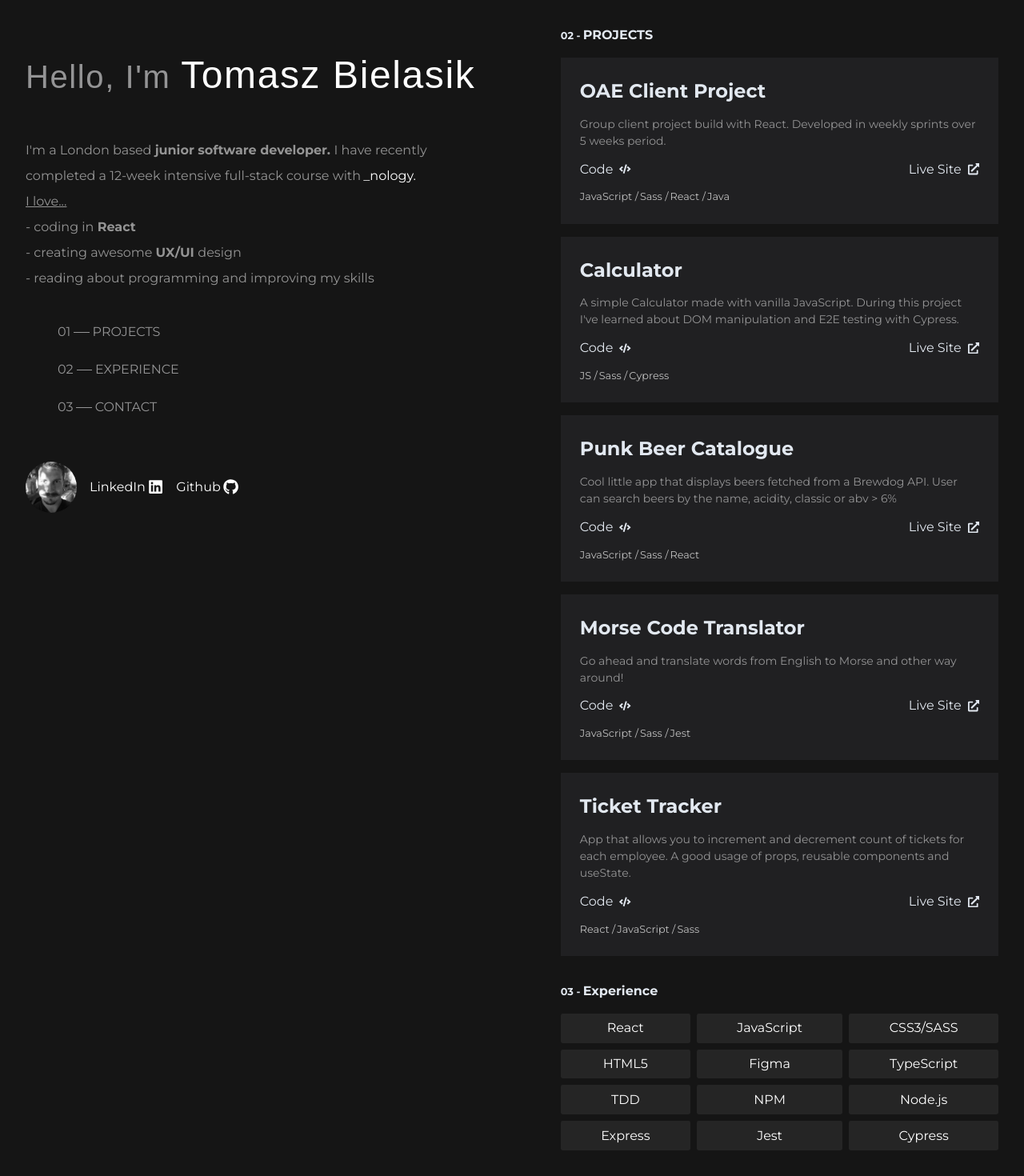
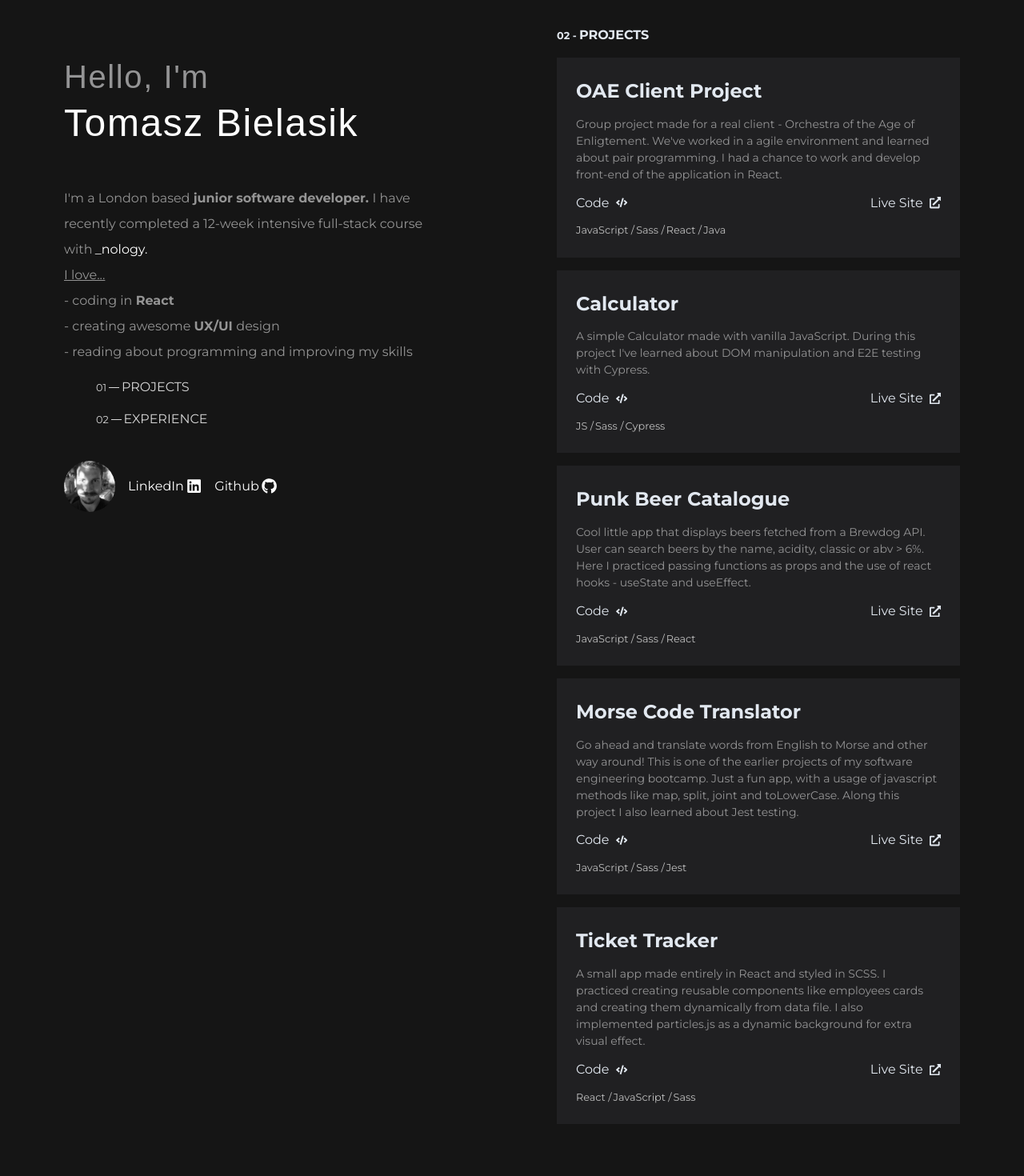
Before and after one commit to tommyb89/portfolio-react, a React (Create React App) app: page / in a window 1280 px wide. Shown: the top 1470 px of the page at 80% size. Before the commit the page ends 1438 px from the top, so only its background shows below. Built offline with nearby package versions, Linux system fonts and the light colour scheme; a web font is replaced by a local one.

Commit message:
created skill page, scrolling added changed styling

```diff
--- a/src/App.scss
+++ b/src/App.scss
@@ -3,5 +3,11 @@
 @use "./assets/sass/typography" as *;
 
 body {
-  padding: 0 2rem;
+  padding: 0 1rem;
 }
+
+@media screen and (min-width: 768px) {
+  body {
+    padding: 0 5rem;
+  }
+}
--- a/src/assets/data/projects.js
+++ b/src/assets/data/projects.js
@@ -3,20 +3,14 @@ const projects = [
   {
     id: "1",
     name: "OAE Client Project",
-    text: "Group client project build with React. Developed in weekly sprints over 5 weeks period.",
-    imgSrc:
-      "https://oae.co.uk/wp-content/uploads/2021/07/MicrosoftTeams-image-5-1250x825.jpg",
-    imageAlt: "OAE application",
+    text: "Group project made for a real client - Orchestra of the Age of Enligtement. We've worked in a agile environment and learned about pair programming. I had a chance to work and develop front-end of the application in React.",
     code: "https://github.com/nology-tech/oae-event-programme",
-    liveSite: "https://tommyb89.github.io/",
+    liveSite: "https://oae.co.uk/",
     stack: ["JavaScript", "Sass", "React", "Java"],
   },
   {
     id: "2",
     name: "Calculator",
-    imgSrc:
-      "https://oae.co.uk/wp-content/uploads/2021/07/MicrosoftTeams-image-5-1250x825.jpg",
-    imageAlt: "Calculator",
     code: "https://github.com/tommyb89/calculator",
     liveSite: "https://tommyb89.github.io/calculator/",
     text: "A simple Calculator made with vanilla JavaScript. During this project I've learned about DOM manipulation and E2E testing with Cypress. ",
@@ -25,10 +19,7 @@ const projects = [
   {
     id: "3",
     name: "Punk Beer Catalogue",
-    text: "Cool little app that displays beers fetched from a Brewdog API. User can search beers by the name, acidity, classic or abv > 6%",
-    imgSrc:
-      "https://oae.co.uk/wp-content/uploads/2021/07/MicrosoftTeams-image-5-1250x825.jpg",
-    imageAlt: "Beer search application",
+    text: "Cool little app that displays beers fetched from a Brewdog API. User can search beers by the name, acidity, classic or abv > 6%. Here I practiced passing functions as props and the use of react hooks - useState and useEffect.",
     code: "https://github.com/tommyb89/punk-api-app",
     liveSite: "https://tommyb89.github.io/punk-api-app/",
 
@@ -37,10 +28,7 @@ const projects = [
   {
     id: "4",
     name: "Morse Code Translator",
-    text: "Go ahead and translate words from English to Morse and other way around!",
-    imgSrc:
-      "https://oae.co.uk/wp-content/uploads/2021/07/MicrosoftTeams-image-5-1250x825.jpg",
-    imageAlt: "Morse Code Translator App",
+    text: "Go ahead and translate words from English to Morse and other way around! This is one of the earlier projects of my software engineering bootcamp. Just a fun app, with a usage of javascript methods like map, split, joint and toLowerCase. Along this project I also learned about Jest testing.",
     code: "https://github.com/tommyb89/morsecode-translator",
     liveSite: "https://tommyb89.github.io/morsecode-translator/",
     stack: ["JavaScript", "Sass", "Jest"],
@@ -48,10 +36,7 @@ const projects = [
   {
     id: "5",
     name: "Ticket Tracker",
-    text: "App that allows you to increment and decrement count of tickets for each employee. A good usage of props, reusable components and useState. ",
-    imgSrc:
-      "https://oae.co.uk/wp-content/uploads/2021/07/MicrosoftTeams-image-5-1250x825.jpg",
-    imageAlt: "Ticket tracker Application",
+    text: "A small app made entirely in React and styled in SCSS. I practiced creating reusable components like employees cards and creating them dynamically from data file. I also  implemented particles.js as a dynamic background for extra visual effect.",
     code: "https://github.com/tommyb89/ticket-tracker",
     liveSite: "https://tommyb89.github.io/ticket-tracker/",
     stack: ["React", "JavaScript", "Sass"],
--- a/src/assets/sass/_reset.scss
+++ b/src/assets/sass/_reset.scss
@@ -29,6 +29,9 @@ ol[role="list"] {
 
 /* Set core root defaults */
 html:focus-within {
+  scroll-behavior: smooth;
+}
+html {
   scroll-behavior: smooth;
 }
 
--- a/src/components/Card/Card.jsx
+++ b/src/components/Card/Card.jsx
@@ -3,11 +3,10 @@ import "./Card.scss";
 import { FaCode, FaExternalLinkAlt } from "react-icons/fa";
 
 const Card = (props) => {
-  const { heading, description, stack, live, code, img } = props;
+  const { heading, description, stack, live, code } = props;
 
   return (
     <article className="project">
-      <img src={img} alt="" className="project__img" />
       <h4 className="project__heading">{heading}</h4>
       <p className="project__intro">{description}</p>
 
--- a/src/components/Header/Header.jsx
+++ b/src/components/Header/Header.jsx
@@ -8,8 +8,8 @@ const Header = () => {
     <header className="header">
       <div className="header__hero">
         <h1 className="header__heading">
-          <span className="header__heading--small">Hello, I'm </span>Tomasz
-          Bielasik
+          <span className="header__heading--small">Hello, I'm </span> <br />
+          Tomasz Bielasik
         </h1>
         <div className="header__description">
           <p className="header__subheading">
--- a/src/components/Header/Header.scss
+++ b/src/components/Header/Header.scss
@@ -53,8 +53,7 @@
 
 @media screen and (min-width: 768px) {
   .header {
-    width: 50%;
-    float: left;
+    width: 40%;
     position: fixed;
 
     &__heading {
--- a/src/components/Nav/Nav.jsx
+++ b/src/components/Nav/Nav.jsx
@@ -6,24 +6,15 @@ const Nav = () => {
     <nav className="nav">
       <ul className="nav__list">
         <li className="nav__item">
-          <a className="nav__link" href="">
+          <a className="nav__link" href="#work">
             <span className="nav__tracking">01</span>
-            <span className="nav__line"></span>
             <span className="nav__text">PROJECTS</span>
           </a>
         </li>
         <li className="nav__item">
-          <a className="nav__link" href="">
+          <a className="nav__link" href="#skills">
             <span className="nav__tracking">02</span>
-            <span className="nav__line"></span>
             <span className="nav__text">EXPERIENCE</span>
-          </a>
-        </li>
-        <li className="nav__item">
-          <a className="nav__link" href="">
-            <span className="nav__tracking">03</span>
-            <span className="nav__line"></span>
-            <span className="nav__text">CONTACT</span>
           </a>
         </li>
       </ul>
--- a/src/components/Nav/Nav.scss
+++ b/src/components/Nav/Nav.scss
@@ -1,7 +1,13 @@
+.nav {
+  display: none;
+}
+
+@media screen and (min-width: 768px) {
   .nav {
     display: flex;
     flex-direction: column;
     justify-content: center;
+    display: block;
 
     &__list {
       list-style: none;
@@ -9,32 +15,36 @@
 
     &__item {
       margin-top: 1rem;
+      display: block;
+      transition: 0.3s;
+
+      &:hover {
+        transform: skewX(10deg);
+      }
     }
 
     &__link {
-    color: #949495;
+      color: rgb(214, 214, 214);
       cursor: pointer;
+
+      &:hover {
+        color: aquamarine;
+      }
     }
 
     &__tracking {
-  }
-
-  &__line {
-    display: inline-block;
-    height: 1rem;
-    width: 1.2rem;
-    color: white;
-    border-bottom: 1px solid #949495;
-    margin: 4px;
-    transition: 0.3s;
-
-    &:hover {
-      width: 2rem;
-    }
+      font-size: 0.8rem;
     }
 
     &__text {
+      transition: 0.3s;
+      &::before {
+        content: "";
+        width: 0.8rem;
+        margin: 0 3px 4px;
+        display: inline-block;
+        border-bottom: 1px solid;
       }
     }
-
-//  color: #e2e8f0;
+  }
+}
--- a/src/components/Skills/Skills.scss
+++ b/src/components/Skills/Skills.scss
@@ -1,5 +1,6 @@
 .skills {
-  height: 100%;
+  margin-top: 2rem;
+  height: 50vh;
   color: white;
 
   &__heading {
@@ -18,7 +19,7 @@
   &__list {
     margin-top: 1rem;
     display: grid;
-    grid-template-columns: repeat(3, auto);
+    grid-template-columns: repeat(auto-fill, minmax(100px, 1fr));
     gap: 0.5rem;
   }
 
@@ -34,11 +35,24 @@
 @media screen and (min-width: 768px) {
   .skills {
     &__heading {
+      font-size: 1rem;
+      color: #e2e8f0;
     }
+
     &__list {
       margin-top: 1rem;
       display: grid;
-      grid-template-columns: 60px, 20px;
+      grid-template-columns: repeat(auto-fit, minmax(200px, 1fr));
+      grid: wrap;
+      gap: 0.5rem;
+    }
+
+    &__item {
+      background-color: rgb(37, 37, 37);
+
+      padding: 0.4rem;
+      border-radius: 0.15rem;
+      text-align: center;
     }
   }
 }
--- a/src/components/Work/Work.jsx
+++ b/src/components/Work/Work.jsx
@@ -14,7 +14,6 @@ const Work = () => {
             key={"index " + i}
             heading={project.name}
             description={project.text}
-            img={project.imgSrc}
             code={project.code}
             live={project.liveSite}
             stack={project.stack}
--- a/src/containers/Main.scss
+++ b/src/containers/Main.scss
@@ -1,3 +1,4 @@
+@media screen and (min-width: 768px) {
   .main {
     float: right;
     width: 45%;
@@ -7,6 +8,4 @@
     gap: 2rem;
     margin-top: 2rem;
   }
-
-@media screen and (min-width: 768px) {
 }
```
Also changed, not shown: src/assets/data/icons8-git-480.png (deleted). Lines whose indentation alone changed are shown as unchanged.
